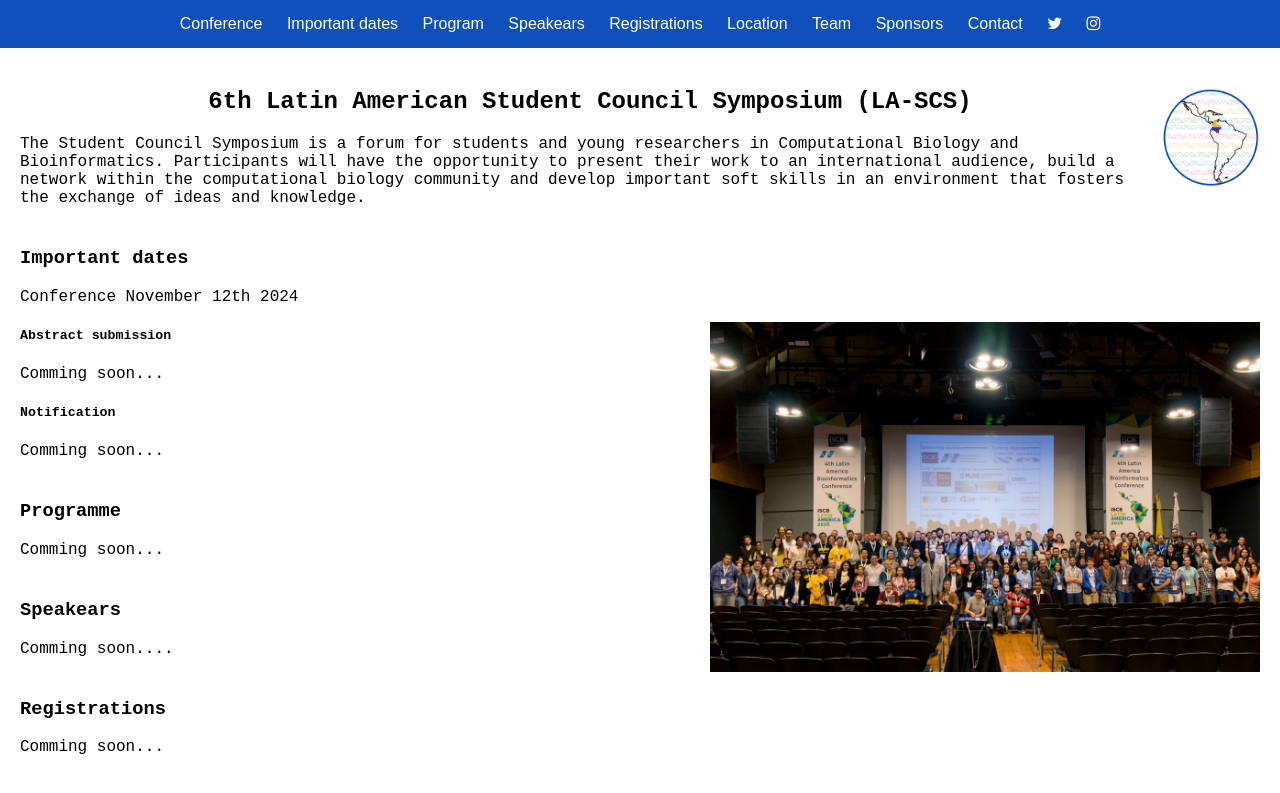
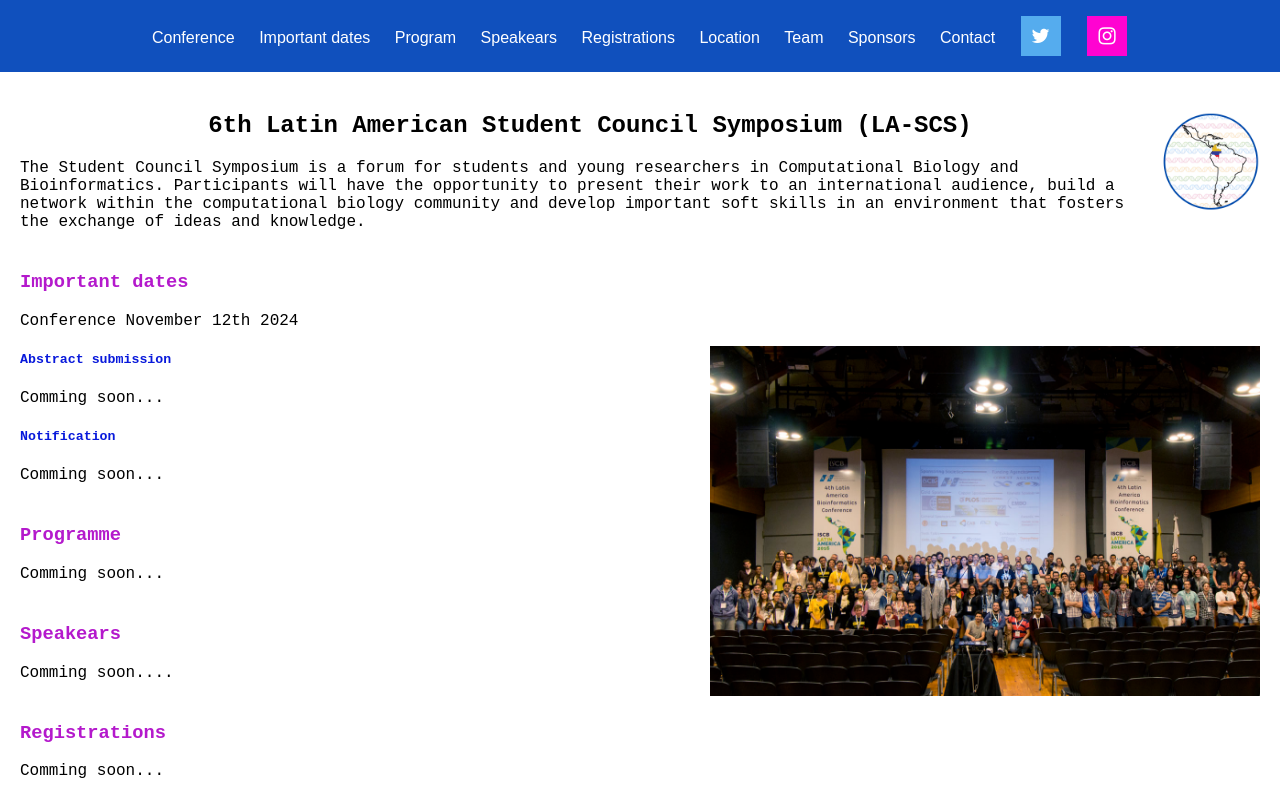
Before and after one commit to jevelezse/jevelezse.github.io, a plain HTML site: page prueba.html in a window 1280 px wide. Shown: the top 793 px of the page. Drawn offline with Linux system fonts and the light colour scheme.

Commit message:
Redes sociales.

```diff
--- a/styles.css
+++ b/styles.css
@@ -29,6 +29,7 @@ nav ul {
 
 nav ul li {
     display: inline;
+    margin: 10;
     margin: 0 10px;
 }
 
@@ -48,9 +49,39 @@ section {
 h2 {
     text-align: center;
     }
+h3 {
+        color: #B419CC;
+      }
+
+h5 {
+        color: #0819DB;
+      }
 img.logo {
         float: right;
       }
+
+.fa {
+        padding: 10px;
+        font-size: 20px;
+        width: 20px;
+        text-align: center;
+        text-decoration: none;
+        margin: 1px 1px;
+      }
+.center {
+        text-align:center;
+    }
+.fa-instagram {
+        text-align: center;
+        background: #ff03d1;
+        color: white;
+      }
+
+.fa-twitter {
+        background: #55ACEE;
+        color: white;
+        text-align:center;
+    }
 
 
 footer {
```
